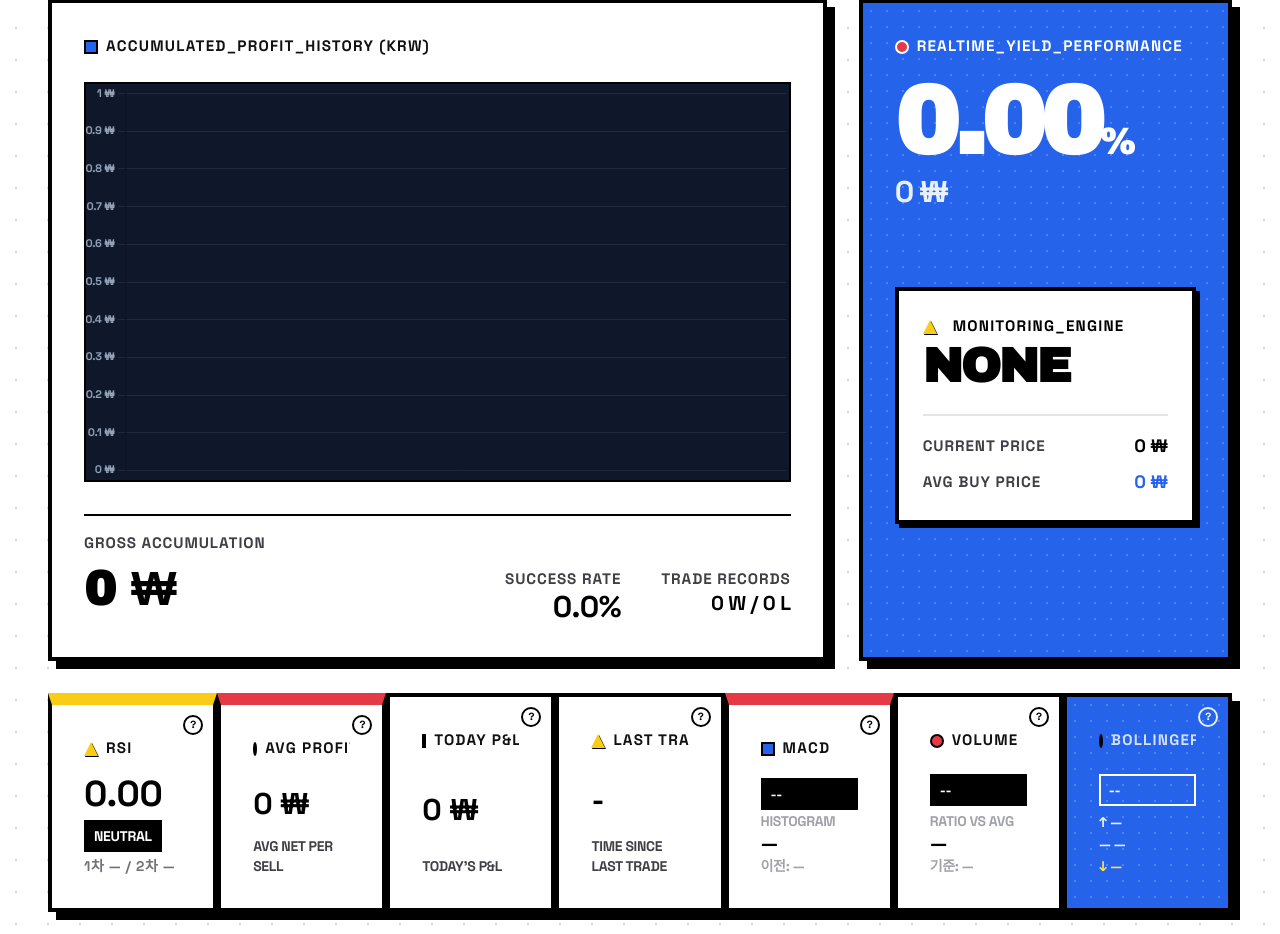
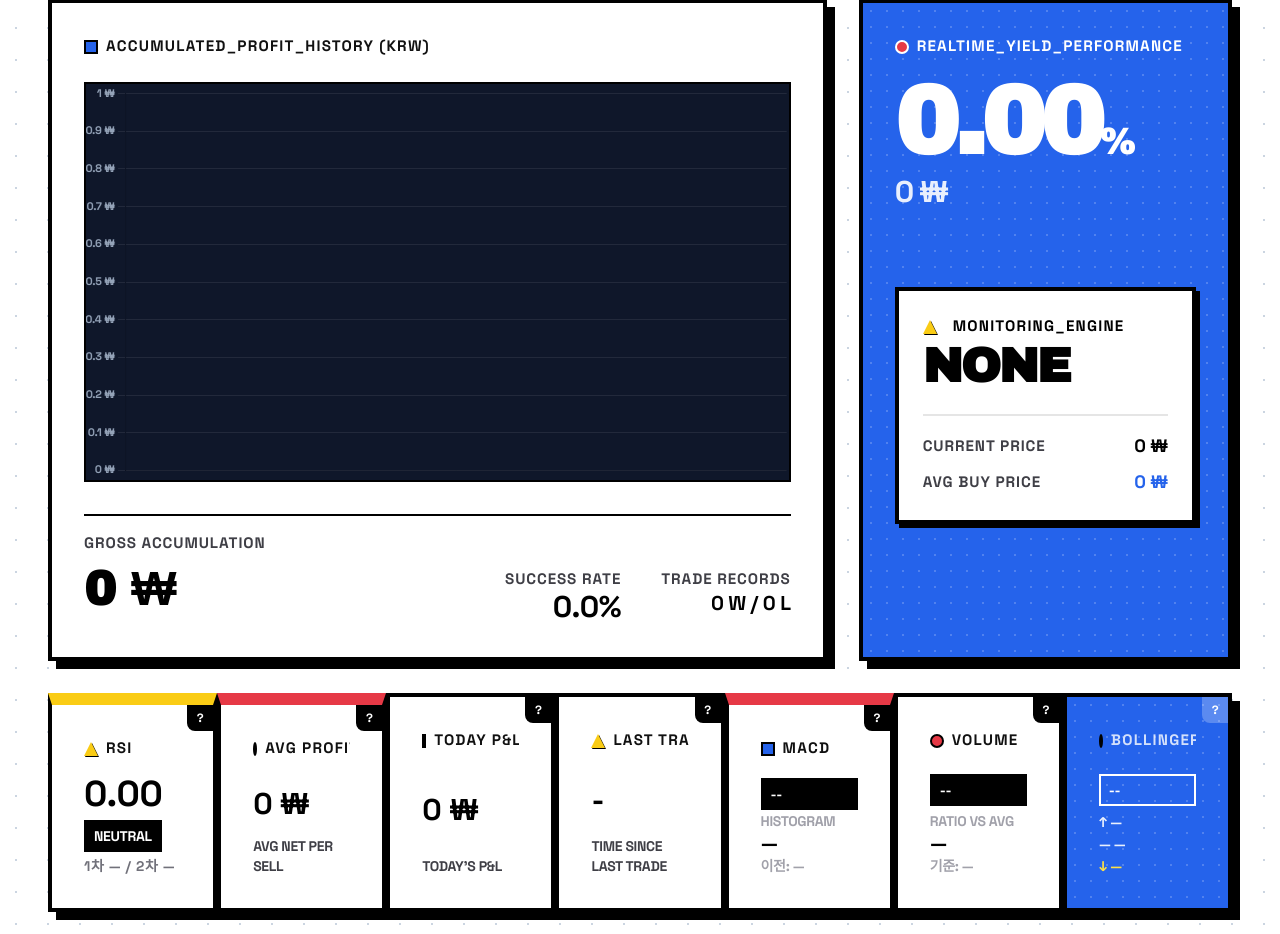
Before and after one commit to syl-deve/btrade, a FastAPI app: template templates/index.html in a window 1280 px wide. Shown: the part 372-1306 px from the top of the page. Run offline with FastAPI, Linux system fonts and the light colour scheme; the template is opened without the code that fills it, so the values that code supplies are empty; parts of the project's set-up code (start-up, migrations or seed data) failed here and were passed over; some libraries are stand-ins or nearby versions.

Commit message:
UI: 물음표 버튼 카드 우측상단 모서리 아이콘 스타일로 변경
position absolute top:0 right:0, 좌하단만 border-radius로
카드 모서리에 완전히 붙어있는 뱃지 형태

Co-Authored-By: Claude Sonnet 4.6 <noreply@anthropic.com>

```diff
--- a/static/css/bauhaus.css
+++ b/static/css/bauhaus.css
@@ -251,18 +251,18 @@ h1, .archivo-bold {
     .value-bau { font-size: 2rem; }
 }
 
-/* Hint button (? icon on stat cards — absolute top-right corner) */
+/* Hint button (? icon — pinned to top-right corner of card) */
 .hint-btn {
     position: absolute;
-    top: 10px;
-    right: 10px;
-    width: 20px;
-    height: 20px;
-    border-radius: 50%;
-    border: 2px solid #000;
-    background: #fff;
-    color: #000;
-    font-size: 0.65rem;
+    top: 0;
+    right: 0;
+    width: 26px;
+    height: 26px;
+    border-radius: 0 0 0 8px;
+    border: none;
+    background: #000;
+    color: #fff;
+    font-size: 0.75rem;
     font-weight: 900;
     line-height: 1;
     cursor: pointer;
@@ -274,15 +274,12 @@ h1, .archivo-bold {
     transition: background 0.15s, color 0.15s;
 }
 .hint-btn:hover {
-    background: #000;
-    color: #fff;
+    background: #333;
 }
 .hint-btn-light {
-    border-color: rgba(255,255,255,0.9);
-    background: transparent;
+    background: rgba(255,255,255,0.25);
     color: #fff;
 }
 .hint-btn-light:hover {
-    background: #fff;
-    color: #000;
+    background: rgba(255,255,255,0.5);
 }
```
